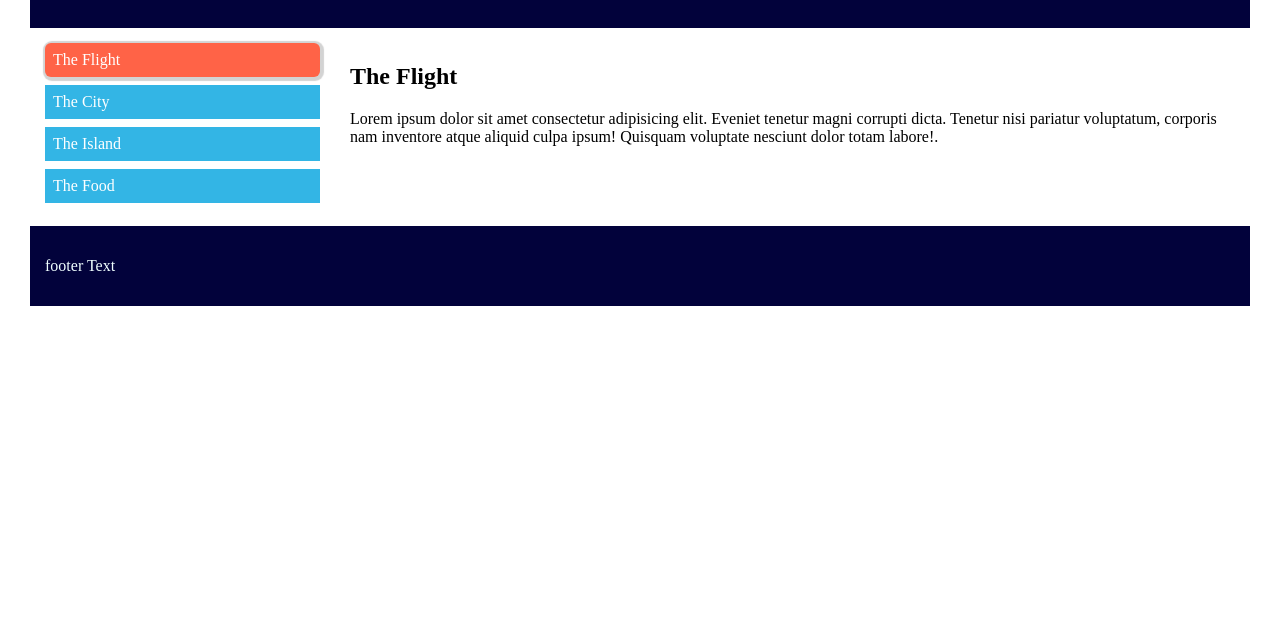
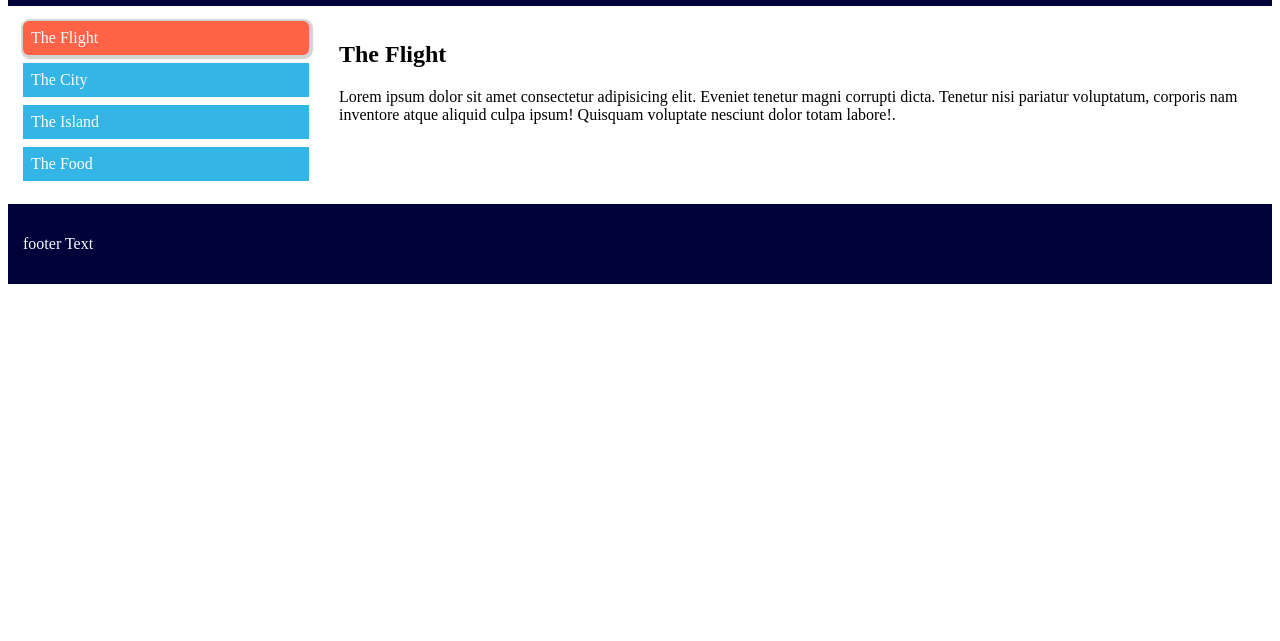
Before and after one commit to Yonas9/blogWebpage, a plain HTML site: page index.html in a window 1280 px wide. Shown: the part 159-800 px from the top of the page. Drawn offline with Linux system fonts and the light colour scheme.

Commit message:
css file updated

```diff
--- a/style.css
+++ b/style.css
@@ -3,9 +3,6 @@
 }
 body{
     background: white;
-
-    margin: 20px;
-    padding: 10px;
 
 }
 .header, .footer{
```
